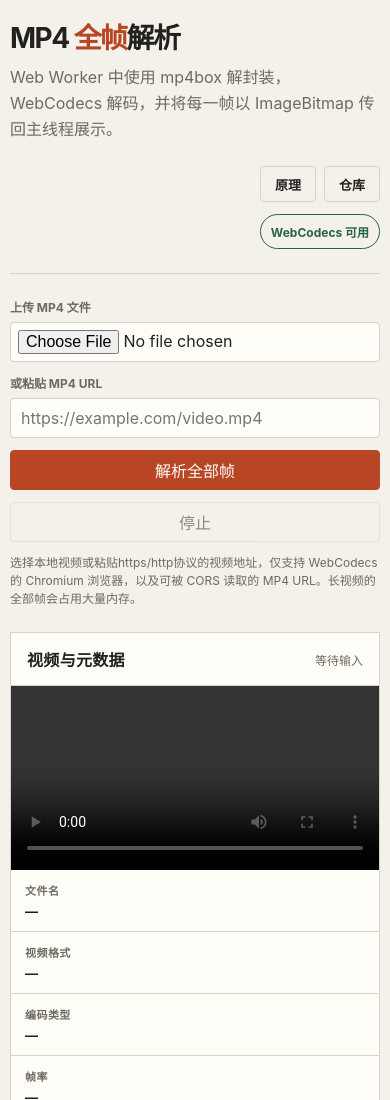
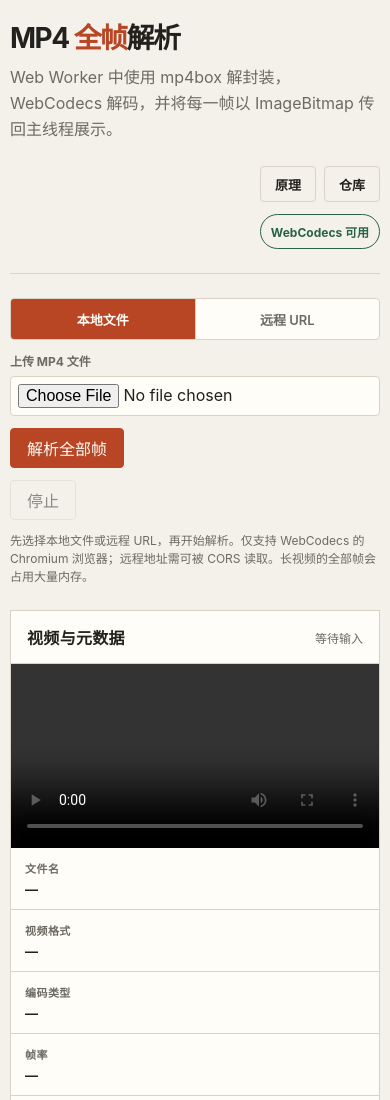
Before and after one commit to SHUAXINDIARY/videoParse, a website: page index.html in a window 390 px wide. Shown: the top 1100 px of the page. Drawn offline with Linux system fonts and the light colour scheme.

Commit message:
feat: 交互调整

```diff
--- a/index.css
+++ b/index.css
@@ -170,15 +170,59 @@ h2 {
 
 .controls {
     display: grid;
-    grid-template-columns: minmax(0, 1fr) minmax(0, 1.35fr) auto auto;
+    grid-template-columns: auto minmax(0, 1fr) auto auto;
     gap: 12px;
     align-items: end;
     padding: 24px 0;
 }
 
+.source-mode {
+    display: inline-flex;
+    gap: 0;
+    align-items: stretch;
+    border: 1px solid var(--line);
+    border-radius: 4px;
+    overflow: hidden;
+    background: var(--panel);
+}
+
+.source-mode__button {
+    min-height: 40px;
+    padding: 0 14px;
+    color: var(--muted);
+    border: 0;
+    border-radius: 0;
+    background: transparent;
+    font-size: 13px;
+    font-weight: 600;
+}
+
+.source-mode__button + .source-mode__button {
+    border-left: 1px solid var(--line);
+}
+
+.source-mode__button:hover:not(:disabled) {
+    color: var(--accent-dark);
+    background: color-mix(in srgb, var(--accent) 8%, transparent);
+}
+
+.source-mode__button.is-active {
+    color: #fffdf8;
+    background: var(--accent);
+}
+
+.source-mode__button.is-active:hover:not(:disabled) {
+    color: #fffdf8;
+    background: var(--accent-dark);
+}
+
 .field {
     display: grid;
     gap: 7px;
+}
+
+.field[hidden] {
+    display: none;
 }
 
 .field label {
@@ -359,7 +403,12 @@ figcaption {
     }
 
     .controls {
-        grid-template-columns: 1fr 1fr;
+        grid-template-columns: auto minmax(0, 1fr);
+    }
+
+    .controls #startButton,
+    .controls #cancelButton {
+        justify-self: start;
     }
 }
 
@@ -372,6 +421,14 @@ figcaption {
         grid-template-columns: 1fr;
     }
 
+    .source-mode {
+        width: 100%;
+    }
+
+    .source-mode__button {
+        flex: 1;
+    }
+
     .hint {
         grid-column: auto;
     }
--- a/index.html
+++ b/index.html
@@ -26,18 +26,38 @@
             </header>
 
             <section class="controls" aria-label="视频来源">
-                <div class="field">
+                <div class="source-mode" role="group" aria-label="选择视频来源">
+                    <button
+                        id="sourceModeFile"
+                        class="source-mode__button is-active"
+                        type="button"
+                        aria-pressed="true"
+                        data-source-mode="file"
+                    >
+                        本地文件
+                    </button>
+                    <button
+                        id="sourceModeUrl"
+                        class="source-mode__button"
+                        type="button"
+                        aria-pressed="false"
+                        data-source-mode="url"
+                    >
+                        远程 URL
+                    </button>
+                </div>
+                <div id="fileField" class="field" data-source-panel="file">
                     <label for="fileInput">上传 MP4 文件</label>
                     <input id="fileInput" type="file" accept="video/mp4,.mp4" />
                 </div>
-                <div class="field">
-                    <label for="urlInput">或粘贴 MP4 URL</label>
+                <div id="urlField" class="field" data-source-panel="url" hidden>
+                    <label for="urlInput">粘贴 MP4 URL</label>
                     <input id="urlInput" type="url" placeholder="https://example.com/video.mp4" />
                 </div>
                 <button id="startButton" type="button">解析全部帧</button>
                 <button id="cancelButton" class="secondary" type="button" disabled>停止</button>
                 <p class="hint">
-                    选择本地视频或粘贴https/http协议的视频地址，仅支持 WebCodecs 的 Chromium 浏览器，以及可被 CORS 读取的 MP4 URL。长视频的全部帧会占用大量内存。
+                    先选择本地文件或远程 URL，再开始解析。仅支持 WebCodecs 的 Chromium 浏览器；远程地址需可被 CORS 读取。长视频的全部帧会占用大量内存。
                 </p>
             </section>
 
@@ -108,6 +128,9 @@
 
             const fileInput = document.querySelector("#fileInput");
             const urlInput = document.querySelector("#urlInput");
+            const fileField = document.querySelector("#fileField");
+            const urlField = document.querySelector("#urlField");
+            const sourceModeButtons = document.querySelectorAll("[data-source-mode]");
             const startButton = document.querySelector("#startButton");
             const cancelButton = document.querySelector("#cancelButton");
             const preview = document.querySelector("#preview");
@@ -119,6 +142,8 @@
             const runtimeBadge = document.querySelector("#runtimeBadge");
             const basicVideoInfo = document.querySelector("#basicVideoInfo");
 
+            /** 当前展示并用于解析的来源：file | url */
+            let activeSourceMode = "file";
             let activeWorker = null;
             let previewObjectUrl = null;
             let frameObjectUrls = [];
@@ -299,10 +324,25 @@
                 cancelButton.disabled = !isBusy;
             };
 
-            /** 从文件或 URL 获取支持结构化克隆到 Worker 的 Blob。 */
+            /** 切换本地文件 / 远程 URL 输入面板，解析只使用当前模式。 */
+            const setSourceMode = (mode) => {
+                activeSourceMode = mode === "url" ? "url" : "file";
+                fileField.hidden = activeSourceMode !== "file";
+                urlField.hidden = activeSourceMode !== "url";
+                sourceModeButtons.forEach((button) => {
+                    const isActive = button.dataset.sourceMode === activeSourceMode;
+                    button.classList.toggle("is-active", isActive);
+                    button.setAttribute("aria-pressed", isActive ? "true" : "false");
+                });
+            };
+
+            /** 从当前展示的来源获取支持结构化克隆到 Worker 的 Blob。 */
             const loadSource = async () => {
-                const file = fileInput.files?.[0];
-                if (file) {
+                if (activeSourceMode === "file") {
+                    const file = fileInput.files?.[0];
+                    if (!file) {
+                        throw new Error("请先选择要解析的 MP4 文件");
+                    }
                     return {
                         blob: file,
                         source: {
@@ -316,7 +356,7 @@
 
                 const rawUrl = urlInput.value.trim();
                 if (!rawUrl) {
-                    throw new Error("请上传 MP4 文件或输入可访问的视频 URL");
+                    throw new Error("请输入可访问的视频 URL");
                 }
                 const parsedUrl = new URL(rawUrl);
                 const response = await fetch(parsedUrl, { mode: "cors" });
@@ -332,7 +372,7 @@
                     source: {
                         type: "远程 URL",
                         url: parsedUrl.href,
-                            name: decodeURIComponent(parsedUrl.pathname).split("/").pop() || parsedUrl.hostname,
+                        name: decodeURIComponent(parsedUrl.pathname).split("/").pop() || parsedUrl.hostname,
                         mimeType: response.headers.get("content-type") || blob.type || "未知",
                         size: formatBytes(blob.size),
                     },
@@ -513,6 +553,12 @@
                 void startDecoding();
             });
 
+            sourceModeButtons.forEach((button) => {
+                button.addEventListener("click", () => {
+                    setSourceMode(button.dataset.sourceMode);
+                });
+            });
+
             cancelButton.addEventListener("click", () => {
                 activeRunId += 1;
                 updateParseDuration();
@@ -537,10 +583,6 @@
                 setStatus("请使用 HTTPS / localhost 下的 Chromium 浏览器", "error");
                 startButton.disabled = true;
             }
-
-            document.querySelector('.header-link[aria-disabled="true"]')?.addEventListener("click", (event) => {
-                event.preventDefault();
-            });
         </script>
     </body>
 </html>
```
